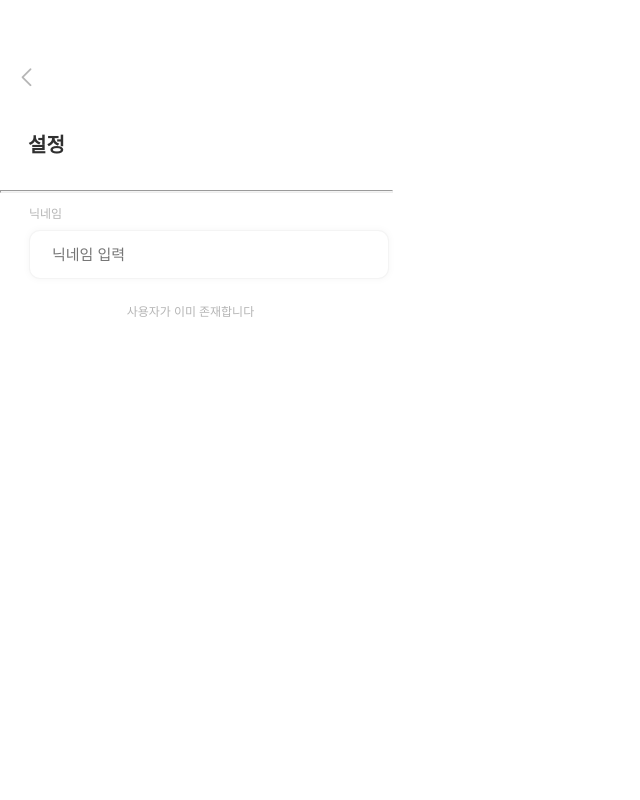
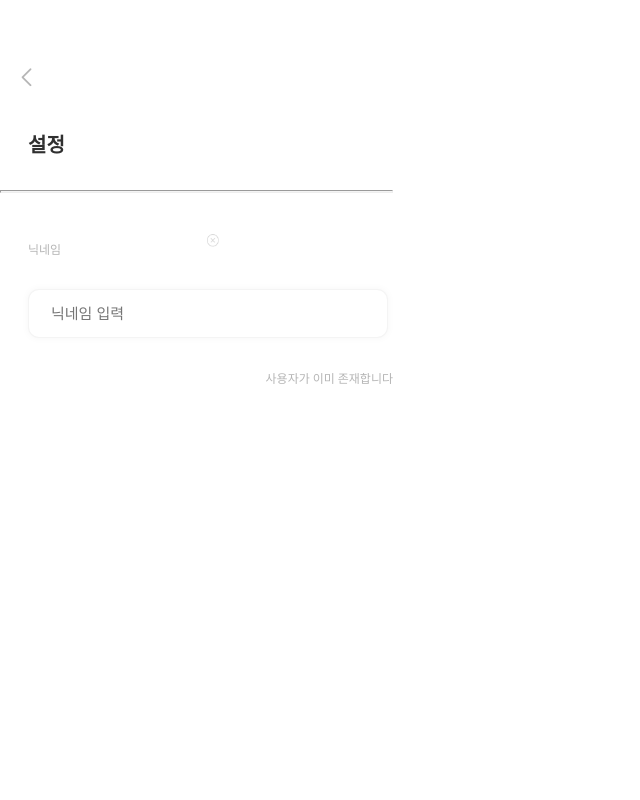
Before and after one commit to 11th-LikeLion-DragOn/DragOn_Front, a React (Create React App) app: page /changenick in a window 1280 px wide. Shown: the top 800 px of the page, without its empty margins (0-640 px from the left). Built offline with nearby package versions, Linux system fonts and the light colour scheme.

Commit message:
feat: 닉네임 수정 페이지 아이콘 추가

```diff
--- a/src/pages/ChangeNickPage.js
+++ b/src/pages/ChangeNickPage.js
@@ -14,12 +14,19 @@ const ChangeNickPage = () => {
 
       <Wrapper>
         <div>닉네임</div>
+        <NickWrapper>
           <Input
             type="text"
             value={nickname}
             placeholder="닉네임 입력"
             onChange={(e) => setNickname(e.target.value)}
           ></Input>
+          <div className="xicon">
+            {" "}
+            <img src={quit} />
+          </div>
+        </NickWrapper>
+
         <div className="alert">사용자가 이미 존재합니다</div>
         <Btn>닉네임 변경하기</Btn>
       </Wrapper>
@@ -28,10 +35,12 @@ const ChangeNickPage = () => {
 };
 export default ChangeNickPage;
 const Wrapper = styled.div`
+  width: 393px;
+  height: 852px;
   display: flex;
   flex-direction: column;
   justify-content: center;
-  margin-left: 29px;
+  margin-left: 28px;
   div {
     margin-top: 23px;
     color: var(--gray_02, #b5b5b5);
@@ -47,8 +56,22 @@ const Wrapper = styled.div`
     font-size: 12px;
     font-style: normal;
     font-weight: 500;
-    line-height: normal;
-    margin-right: 82%;
+    margin-top: 8px;
+    margin-right: 28px;
+  }
+`;
+const NickWrapper = styled.div`
+  img {
+    width: 16.667px;
+    height: 16.667px;
+    position: absolute;
+    top: 29%;
+    left: 16%;
+  }
+  .xicon {
+    display: flex;
+    justify-content: center;
+    align-items: center;
   }
 `;
 
```
Lines whose indentation alone changed are shown as unchanged.
